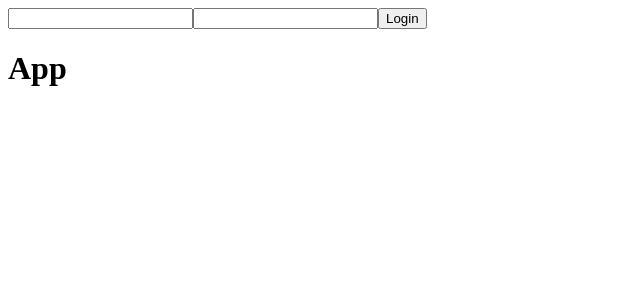
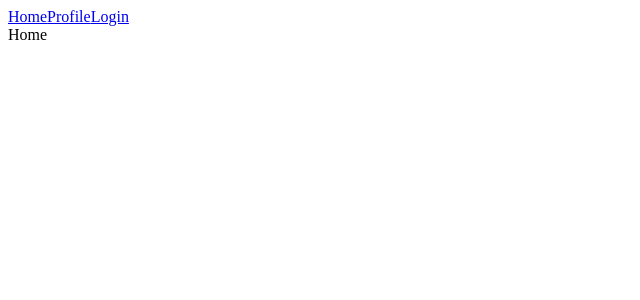
Before and after one commit to diegohdez90/space-finder-frontend-test, a React (Create React App) app: page / in a window 1280 px wide. Shown: the top 300 px of the page, without its empty margins (0-640 px from the left). Built offline with nearby package versions, Linux system fonts and the light colour scheme.

Commit message:
feat: update router with navbar and routes definition

```diff
--- a/src/App.tsx
+++ b/src/App.tsx
@@ -1,13 +1,21 @@
 import React from 'react';
+import { BrowserRouter, Routes, Route } from 'react-router-dom';
+import NavBar from './components/NavBar';
 import { User } from './models/User';
+import Home from './pages/Home';
 import Login from './pages/Login';
+import Profile from './pages/Profile';
 import { AuthService } from './services/AuthService';
 
 interface State {
-  user: User
+  user: User | undefined
 }
 
 class App extends React.Component<{}, State> {
+
+  state: State = {
+    user: undefined
+  };
 
   private authService: AuthService = new AuthService();
 
@@ -19,15 +27,29 @@ class App extends React.Component<{}, State> {
 
   render() {
     return (
-      <>
-        <Login
-          authService={this.authService}
-          setUser={this.setUser}
-        />
-        <h1>App</h1>
-      </>
+      <div className='wrapper'>
+        <BrowserRouter >
+          <NavBar user={this.state.user}/>
+          <Routes>
+            <Route path='/' element={<Home />} />
+            <Route path='/profile' element={<Profile />} />
+            <Route
+              path='/login'
+              element={<Login
+                authService={this.authService}
+                setUser={this.setUser}
+              />}
+            />
+          </Routes>
+        </BrowserRouter>
+      </div>
     );
   }
 };
+/*
+<Login
+  authService={this.authService}
+  setUser={this.setUser}
+/> */
 
 export default App;
--- a/src/components/NavBar.tsx
+++ b/src/components/NavBar.tsx
@@ -1,7 +1,7 @@
 import React, { Component } from 'react'
 import { User } from '../models/User';
 import { Link } from 'react-router-dom';
-import Home from '../pages/Home';
+
 interface Props {
   user: User | undefined
 }
--- a/src/index.tsx
+++ b/src/index.tsx
@@ -2,7 +2,4 @@ import React from 'react';
 import ReactDOM from 'react-dom';
 import App from './App';
 
-ReactDOM.render(
-    <React.StrictMode>
-        <App />
-    </React.StrictMode>, document.querySelector('#root'));
+ReactDOM.render(<App />, document.querySelector('#root'));
--- a/src/pages/Home.tsx
+++ b/src/pages/Home.tsx
@@ -5,7 +5,7 @@ interface State {
   user: User | undefined;
 }
 
-class Home extends Component<{}, State> {
+class Home extends Component<{}, {}> {
 
 
   render() {
```
